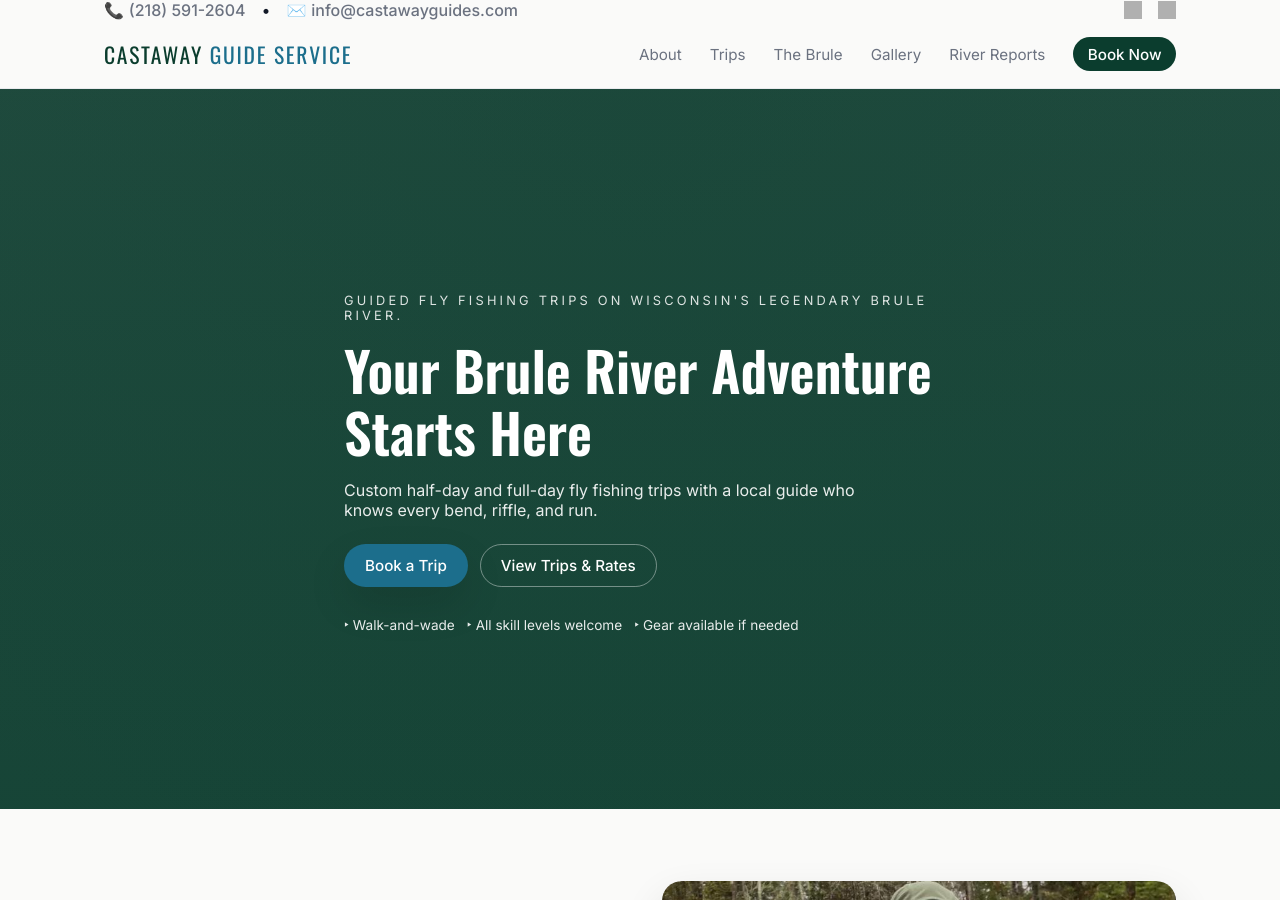
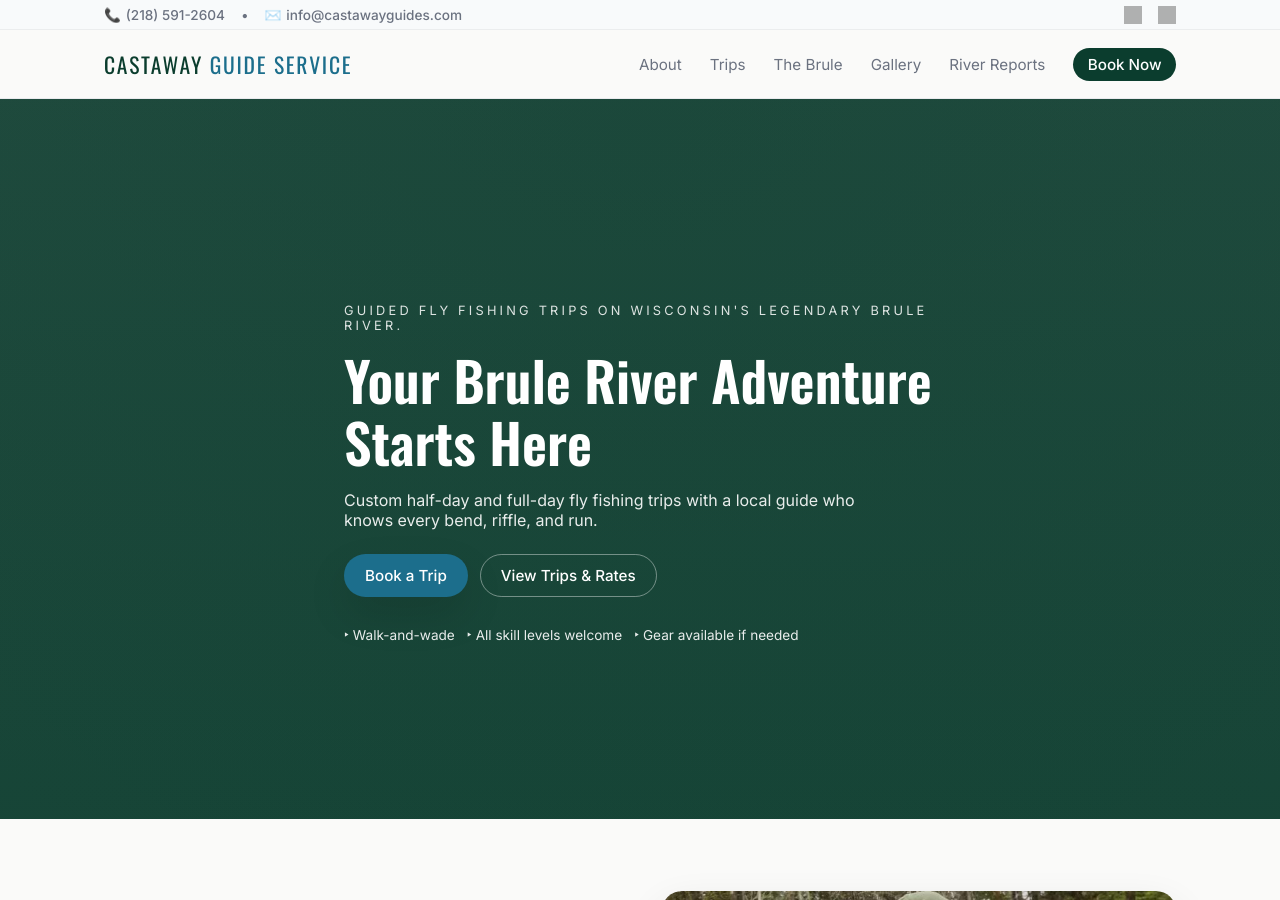
Before and after one commit to adamholden7/CastAwayGuideService, a Jekyll site: the page built from index.md, in a window 1280 px wide and 900 px high. Built offline with Jekyll 4.4.1, drawn with Linux system fonts in a browser that asks for light colours; grey boxes are pictures that could not be loaded.

Commit message:
Update default.html

```diff
--- a/_layouts/default.html
+++ b/_layouts/default.html
@@ -14,31 +14,35 @@
   <link rel="stylesheet" href="{{ '/assets/css/styles.css' | relative_url }}">
 </head>
 <body>
+      <div class="top-bar">
       <div class="container top-bar-inner">
+
         <div class="top-bar-left">
           <span class="top-bar-item">
-        <span class="icon-phone">📞</span>
-        <a href="tel:{{ site.data.client.phone }}">{{ site.data.client.phone }}</a>
+            📞 <a href="tel:{{ site.data.client.phone }}">{{ site.data.client.phone }}</a>
           </span>
-
           <span class="top-bar-separator">•</span>
-
           <span class="top-bar-item">
-        <span class="icon-email">✉️</span>
-        <a href="mailto:{{ site.data.client.email }}">{{ site.data.client.email }}</a>
+            ✉️ <a href="mailto:{{ site.data.client.email }}">{{ site.data.client.email }}</a>
           </span>
         </div>
 
         <div class="top-bar-right">
-      <a href="https://facebook.com" class="social-icon" aria-label="Facebook">
-        <img src="{{ '/assets/icons/facebook.svg' | relative_url }}" alt="Facebook" />
+          {% if site.data.client.social.facebook %}
+          <a href="{{ site.data.client.social.facebook }}" class="social-icon" target="_blank" aria-label="Facebook">
+            <img src="{{ '/assets/icons/facebook.svg' | relative_url }}" alt="Facebook">
           </a>
-      <a href="https://instagram.com" class="social-icon" aria-label="Instagram">
-        <img src="{{ '/assets/icons/instagram.svg' | relative_url }}" alt="Instagram" />
+          {% endif %}
+
+          {% if site.data.client.social.instagram %}
+          <a href="{{ site.data.client.social.instagram }}" class="social-icon" target="_blank" aria-label="Instagram">
+            <img src="{{ '/assets/icons/instagram.svg' | relative_url }}" alt="Instagram">
           </a>
+          {% endif %}
+        </div>
+
       </div>
     </div>
-
   <header class="site-header">
     <div class="container nav-container">
       <a href="{{ '/' | relative_url }}" class="logo">Castaway<span> Guide Service</span></a>
```
Lines whose indentation alone changed are shown as unchanged.
